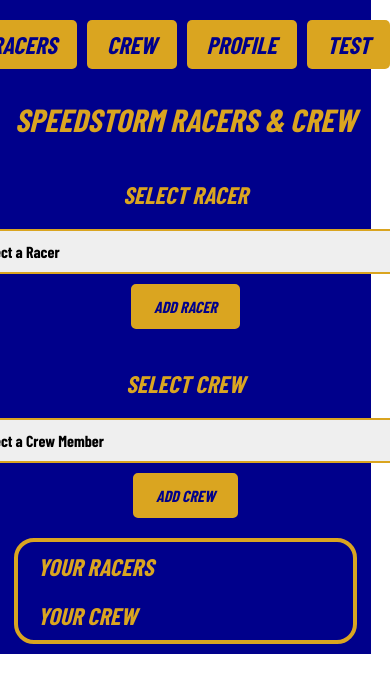
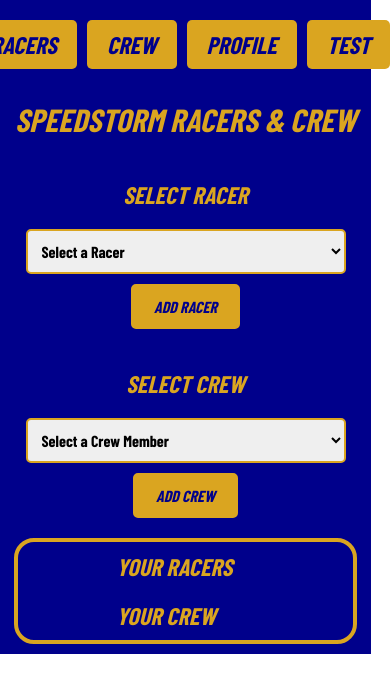
Before and after one commit to johnxmante/racetrack, a React (Create React App) app: page / in a window 390 px wide. Shown: the top 692 px of the page. Built offline with nearby package versions, Linux system fonts and the light colour scheme; a web font is replaced by a local one.

Commit message:
more width adjustments

```diff
--- a/src/pages/RacersPage.css
+++ b/src/pages/RacersPage.css
@@ -113,6 +113,9 @@
   }
   .got-box {
     width: 90%;
+    display: flex;
+    justify-content: center;
+    align-items: center;
     flex-direction: column;
   }
   .racers-title {
@@ -126,14 +129,14 @@
 
   }
   .selection-dropdown {
-    width: 100%;
+    width: 80%;
   }
   .selection-container {
     margin-bottom: 20px;
     display: flex;
     flex-direction: column;
     align-items: center;
-    width: 90%;
+    width: 80%;
     height: 25%;
   }
   .got-racers, .got-crew{
```
